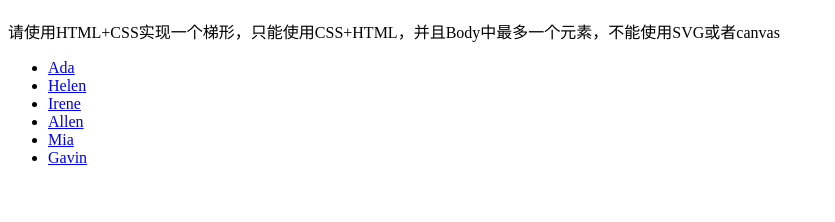
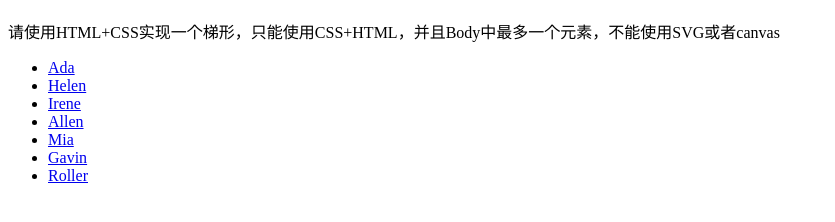
Before and after one commit to erealmsoft/practice, a plain HTML site: page trapezoid/index.html in a window 1280 px wide. Shown: the part 70-292 px from the top of the page, without its empty margins (0-835 px from the left). Drawn offline with Linux system fonts and the light colour scheme.

Commit message:
Update index.html
add link

```diff
--- a/trapezoid/index.html
+++ b/trapezoid/index.html
@@ -19,6 +19,7 @@
         <li><a href="./allen.html">Allen</a></li>
         <li><a href="./mia.html">Mia</a></li>
         <li><a href="./beck.html">Gavin</a></li>
+        <li><a href="./roller.html">Roller</a></li>
     </ul>
 </body>
 
```
